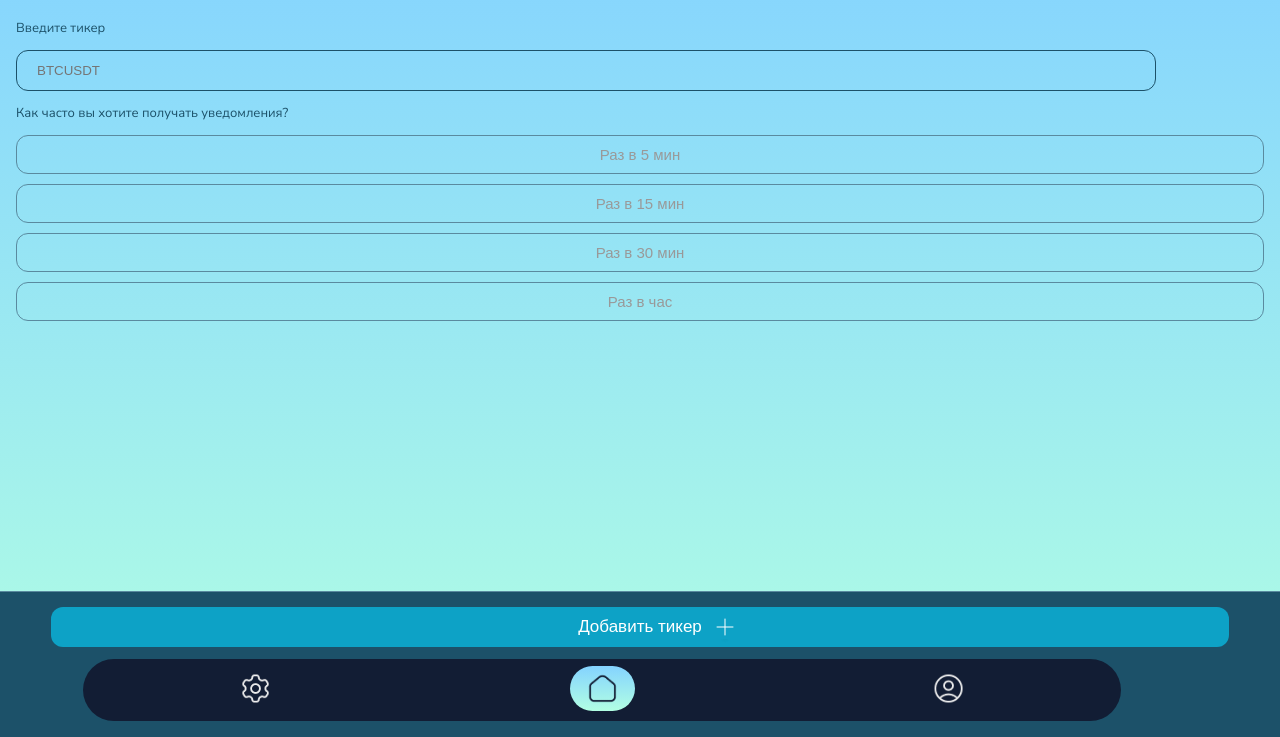
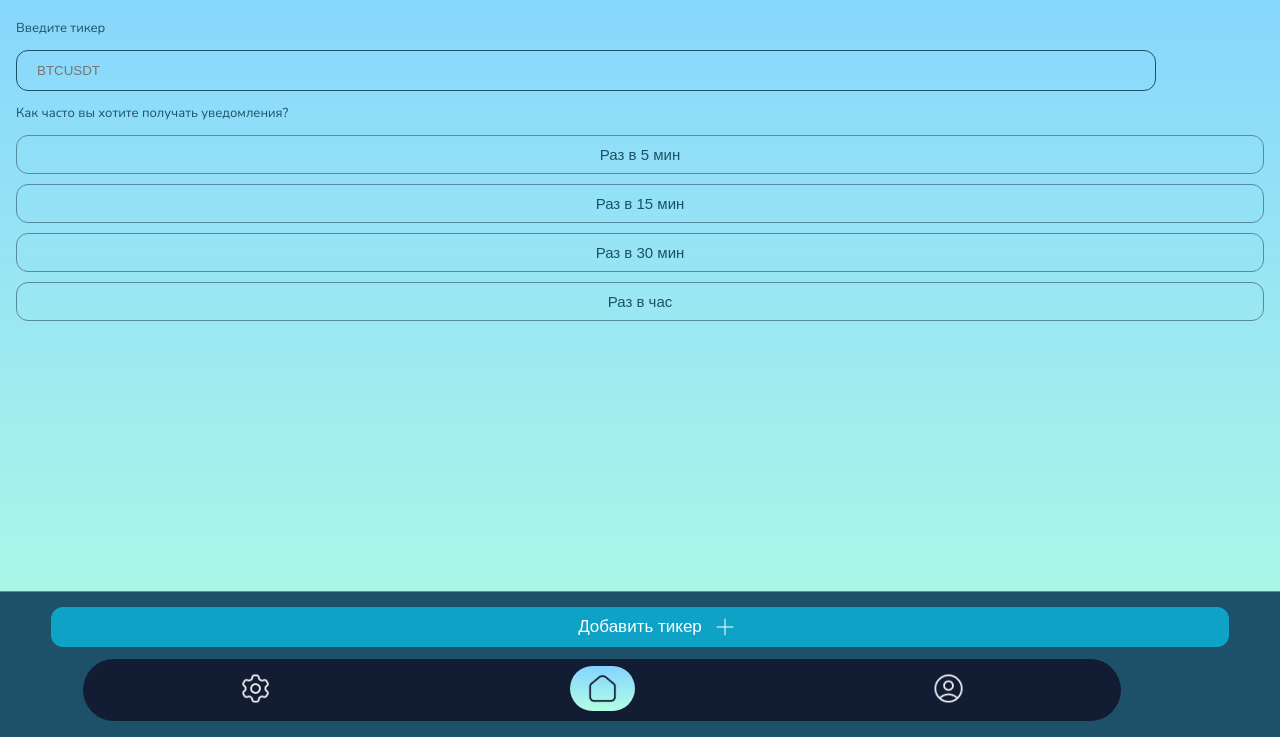
Before and after one commit to SmartAnalyticsApp/SmartAnalytics, a website: page addtiker.html in a window 1280 px wide. Shown: the part 63-800 px from the top of the page. Drawn offline with nearby package versions, Linux system fonts and the light colour scheme.

Commit message:
Update addtiker.html

```diff
--- a/addtiker.html
+++ b/addtiker.html
@@ -175,16 +175,16 @@
                     <p class="main-p">Как часто вы хотите получать уведомления?</p>
                     <div class="btns">
                         <div>
-                            <button type="button" class="interval-btn" data-interval="Раз в 5 мин">Раз в 5 мин</button>
+                            <button type="button" class="interval-btn" data-interval="Раз в 5 мин" style="color: #1c5169;">Раз в 5 мин</button>
                         </div>
                         <div>
-                            <button type="button" class="interval-btn" data-interval="Раз в 15 мин">Раз в 15 мин</button>
+                            <button type="button" class="interval-btn" data-interval="Раз в 15 мин" style="color: #1c5169;">Раз в 15 мин</button>
                         </div>
                         <div>
-                            <button type="button" class="interval-btn" data-interval="Раз в 30 мин">Раз в 30 мин</button>
+                            <button type="button" class="interval-btn" data-interval="Раз в 30 мин" style="color: #1c5169;">Раз в 30 мин</button>
                         </div>
                         <div>
-                            <button type="button" class="interval-btn" data-interval="Раз в час">Раз в час</button>
+                            <button type="button" class="interval-btn" data-interval="Раз в час" style="color: #1c5169;">Раз в час</button>
                         </div>
                     </div>
                 </div>
```
